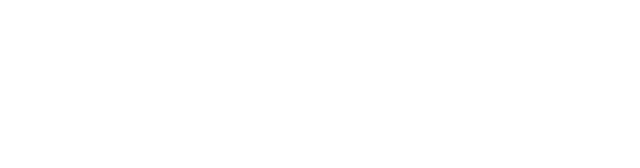
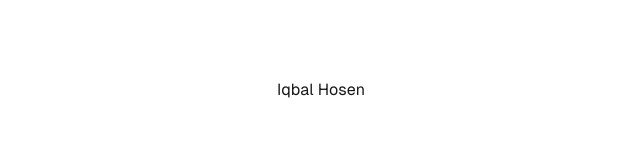
Before and after one commit to fardin17/department-management, a Next.js app: page / in a window 1280 px wide. Shown: the top 168 px of the page, without its empty margins (319-959 px from the left). Built offline with nearby package versions, Linux system fonts and the light colour scheme.

Commit message:
added new  text

```diff
--- a/app/page.tsx
+++ b/app/page.tsx
@@ -20,6 +20,9 @@
             target="_blank"
             rel="noopener noreferrer"
           >
+
+
+
             <Image
               className="dark:invert"
               src="https://nextjs.org/icons/vercel.svg"
@@ -78,6 +81,14 @@
           Go to nextjs.org →
         </a>
       </footer>
+
+      <p>
+        Iqbal Hosen
+      </p>
     </div>
   );
+
+
+
+
 }
```
